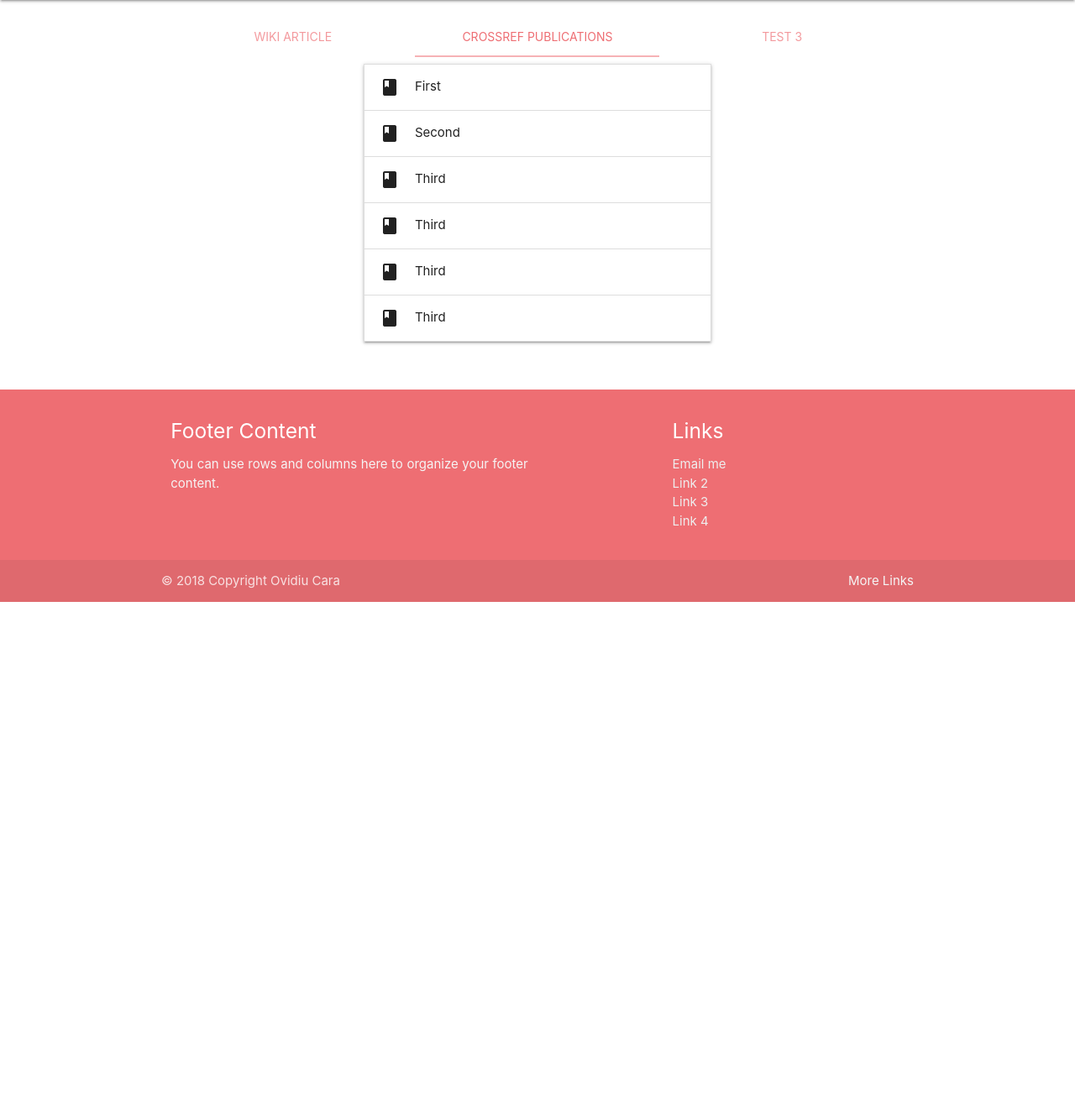
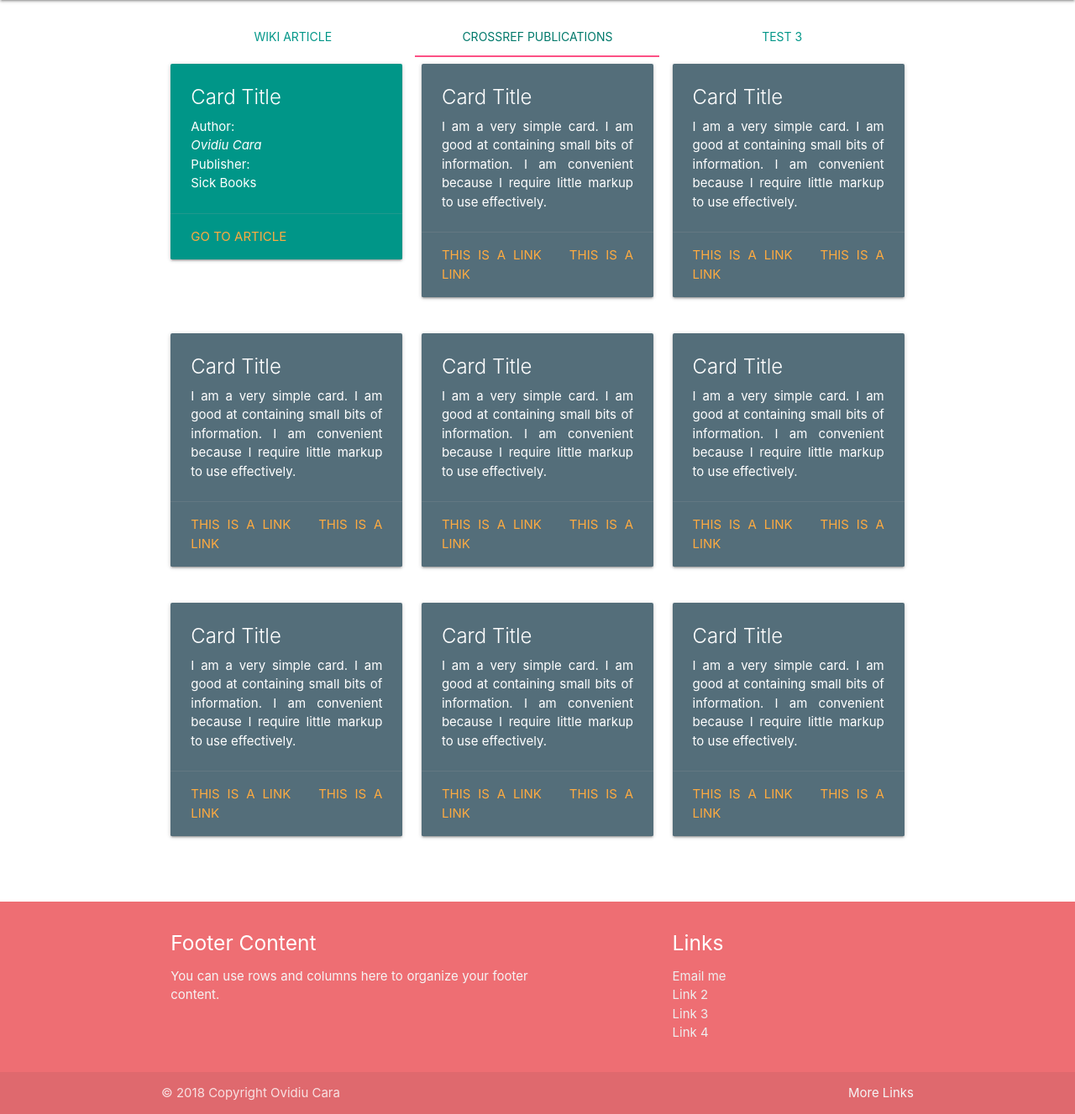
Before and after one commit to rephlexions/RAVE, a Django app: page /view/?page=Post-Impressionism in a window 1280 px wide, after a click on "CROSSREF PUBLICATIONS". Shown: the part 64-1391 px from the top of the page at 84% size. Before the commit the page ends 781 px from the top, so only its background shows below. Run offline with Django 3.2, Linux system fonts and the light colour scheme; data that the repository does not hold is empty; some libraries are stand-ins or nearby versions.

```diff
--- a/RAVE/views.py
+++ b/RAVE/views.py
@@ -39,7 +39,6 @@ class CategoryViewer(View):
     def get(self, request):
         form = SearchForm()
         query = request.GET.get('page')
-        print(request.GET['page'])
         data = get_wiki_page(query)
 
         context = {'json_data': json.dumps(data), 'form': form}
--- a/static/css/home.css
+++ b/static/css/home.css
@@ -3,3 +3,21 @@ h4{
     text-align: center;
 
 }
+
+span.card-title {
+    background-color: rgba(0, 0, 0, .3);
+    width: 359px;
+}
+
+div.card-content p{
+    text-overflow: ellipsis;
+}
+
+div.card-image{
+    display: block;
+    margin: auto;
+}
+
+div.hidden-row{
+    display: none;
+}
--- a/static/css/rave.css
+++ b/static/css/rave.css
@@ -6,22 +6,9 @@ nav{
     background-color: #364f6b;
 }
 
-span.card-title {
-    background-color: rgba(0, 0, 0, .3);
-    width: 359px;
-}
 
 footer{
     color: #fc5185;
-}
-
-div.card-content p{
-    text-overflow: ellipsis;
-}
-
-div.card-image{
-    display: block;
-    margin: auto;
 }
 
 #navbar-form{
--- a/static/css/search.css
+++ b/static/css/search.css
@@ -0,0 +1,13 @@
+span.card-title {
+    background-color: rgba(0, 0, 0, .3);
+    width: 359px;
+}
+
+div.card-content p{
+    text-overflow: ellipsis;
+}
+
+div.card-image{
+    display: block;
+    margin: auto;
+}
--- a/static/css/viewer.css
+++ b/static/css/viewer.css
@@ -26,6 +26,7 @@ h3{
     background-color: #3fc1c9;
     overflow: hidden;
 }
+
 div.toc span.tocnumber,  span.toctext{
     color: white;
 }
@@ -72,6 +73,14 @@ img.materialboxed{
     max-width: 100%;
 }
 
-div.hidden-row{
-    display: none;
+
+/* Tab Colors*/
+.tabs .tab a{
+    color: #009688;
 }
+.tabs .tab a:hover, .tabs .tab a.active{
+    color: #00796b;
+}
+.tabs .indicator {
+    background-color: #fc5185;
+}
--- a/static/js/viewer-jquery.js
+++ b/static/js/viewer-jquery.js
@@ -7,16 +7,18 @@ $('document').ready(function () {
         vars.push(hash[0]);
         vars[hash[0]] = hash[1];
     }
+    /* Add page Title
     var pagename = vars['page'];
     console.log(pagename);
-    var titleheader = $("<h2></h2>");    // Create with jQuery
+    var titleheader = $("<h2></h2>").text(pagename);    // Create with jQuery
+    $('div.mw-parser-output').prepend(titleheader);
+*/
+   var parsed_data = JSON.parse(json_page_data);
+   console.log(parsed_data);
+   var wiki_data = parsed_data['wiki'];
 
-    $('div.mw-parser-output').prepend(titleheader);
+    $("#wiki-data").html(wiki_data).addClass("flow-text");
 
-   var parsed_data = JSON.parse(json_page_data);
-    $("#wiki-data").html(parsed_data);
-
-    $('#wiki-data').addClass("flow-text");
     $('a[title]').each(function(){
         this.href = this.href.replace("/wiki/", "/view/?page=");
     });
@@ -94,6 +96,7 @@ $('document').ready(function () {
     $('.tabs').tabs();
     //$('.parallax').parallax();
 
+
 });
 /*  In order to get all images in their original resolution you need to make an
     API call for each image
--- a/templates/base.html
+++ b/templates/base.html
@@ -10,9 +10,6 @@
         <!--Import materialize.css-->
         <link type="text/css" rel="stylesheet" href="{% static "css/materialize.min.css" %}"  media="screen,projection"/>
         <link type="text/css" rel="stylesheet" href="{% static "css/rave.css" %}"  media="screen,projection"/>
-        <link type="text/css" rel="stylesheet" href="{% static "css/home.css" %}"  media="screen,projection"/>
-        <link type="text/css" rel="stylesheet" href="{% static "css/search.css" %}"  media="screen,projection"/>
-        <link type="text/css" rel="stylesheet" href="{% static "css/viewer.css" %}"  media="screen,projection"/>
         <link rel="stylesheet" href="https://maxcdn.bootstrapcdn.com/font-awesome/4.4.0/css/font-awesome.min.css">
 
         <!--Let browser know website is optimized for mobile-->
@@ -28,9 +25,9 @@
         <nav>
             <div class=" container nav-wrapper">
                 <div class="row">
-                    <div class="col s8 m8 l8">
+                    <div class="col s6 m8 l8">
                         <a href="/home/" class="brand-logo">
- <i id="icon" class="fa fa-paint-brush" style="margin-top:15%;,text-shadow: rgb(172, 172, 172) 0px 0px 0px, rgb(184, 184, 184) 1px 1px 0px, rgb(196, 196, 196) 2px 2px 0px, rgb(208, 208, 208) 3px 3px 0px, rgb(221, 221, 221) 4px 4px 0px, rgb(233, 233, 233) 5px 5px 0px; font-size: 27px; color: rgb(63, 193, 201); height: 46px; width: 46px; line-height: 46px; border-radius: ; text-align: center; background-color: rgb(245, 245, 245);"></i>
+                            <i id="icon" class="fa fa-paint-brush" style="margin-top:15%;,text-shadow: rgb(172, 172, 172) 0px 0px 0px, rgb(184, 184, 184) 1px 1px 0px, rgb(196, 196, 196) 2px 2px 0px, rgb(208, 208, 208) 3px 3px 0px, rgb(221, 221, 221) 4px 4px 0px, rgb(233, 233, 233) 5px 5px 0px; font-size: 27px; color: rgb(63, 193, 201); height: 46px; width: 46px; line-height: 46px; border-radius: ; text-align: center; background-color: rgb(245, 245, 245);"></i>
                         </a>
                     </div>
                     <div class="col s3 m3 l3">
@@ -39,8 +36,8 @@
                             {{ form }}
                         </form>
                     </div>
-                    <div class="col s1 m1 l1">
-                        <ul id="nav-mobile" class="right hide-on-small-and-down">
+                    <div class="col s3 m1 l1">
+                        <ul id="nav-mobile" class="right">
                             <li><a href="">About</a></li>
                         </ul>
                     </div>
--- a/templates/home.html
+++ b/templates/home.html
@@ -344,6 +344,8 @@
     </div>
     <script type="text/javascript" src="{% static "js/home-jquery.js" %}"></script>
     <script type="text/javascript" src="{% static "js/form-jquery.js" %}"></script>
+    <link type="text/css" rel="stylesheet" href="{% static "css/home.css" %}"  media="screen,projection"/>
+
 
 
 
--- a/templates/results.html
+++ b/templates/results.html
@@ -200,6 +200,8 @@
     </script>
     <script type="text/javascript" src="{% static "js/form-jquery.js" %}"></script>
     <script type="text/javascript" src="{% static "js/search-jquery.js" %}"></script>
+    <link type="text/css" rel="stylesheet" href="{% static "css/search.css" %}"  media="screen,projection"/>
+
 
 
 {% endblock content %}
--- a/templates/viewer.html
+++ b/templates/viewer.html
@@ -9,6 +9,7 @@
             <li class="tab col s4"><a href="#test4">Test 3</a></li>
           </ul>
         </div>
+            <!-- Wiki Article --->
             <div id="test1" class="col s12">
                 <div class="col s12 m12 l12">
                   <div class="card-panel white">
@@ -16,66 +17,138 @@
                     </div>
                 </div>
             </div>
+            <!-- Crossref Publications -->
             <div id="test2" class="col s12">
-                <div class="col s12 m6  l6 push-l3" id="crossref-pub">
-                <ul class="collapsible">
-                    <li class="">
-                      <div class="collapsible-header"><i class="material-icons">book</i>First</div>
-                      <div class="collapsible-body"><span>Lorem ipsum dolor sit amet.</span></div>
-                    </li>
-                    <li>
-                      <div class="collapsible-header"><i class="material-icons">book</i>Second</div>
-                      <div class="collapsible-body"><span>Lorem ipsum dolor sit amet.</span></div>
-                    </li>
-                    <li>
-                      <div class="collapsible-header"><i class="material-icons">book</i>Third</div>
-                      <div class="collapsible-body"><span>Lorem ipsum dolor sit amet.</span></div>
-                    </li>
-                     <li>
-                      <div class="collapsible-header"><i class="material-icons">book</i>Third</div>
-                      <div class="collapsible-body"><span>Lorem ipsum dolor sit amet.</span></div>
-                    </li>
-                     <li>
-                      <div class="collapsible-header"><i class="material-icons">book</i>Third</div>
-                      <div class="collapsible-body"><span>Lorem ipsum dolor sit amet.</span></div>
-                    </li>
-                     <li>
-                      <div class="collapsible-header"><i class="material-icons">book</i>Third</div>
-                      <div class="collapsible-body"><span>Lorem ipsum dolor sit amet.</span></div>
-                    </li>
-                </ul>
+                <div class="row">
+                    <div class="col s12 m6 l4">
+                      <div class="card teal">
+                        <div class="card-content white-text">
+                          <span class="card-title">Card Title</span>
+                            <div style="display: inline-block;">
+                                <p>Author:</p><p><em>Ovidiu Cara</em></p>
+                                <p>Publisher:</p><p>Sick Books</p>
+
+                            </div>
+
+                        </div>
+                        <div class="card-action">
+                          <a href="#">Go to Article</a>
+
+                        </div>
+                      </div>
+                    </div>
+                    <div class="col s12 m6 l4">
+                      <div class="card blue-grey darken-1">
+                        <div class="card-content white-text">
+                          <span class="card-title">Card Title</span>
+                          <p>I am a very simple card. I am good at containing small bits of information.
+                          I am convenient because I require little markup to use effectively.</p>
+                        </div>
+                        <div class="card-action">
+                          <a href="#">This is a link</a>
+                          <a href="#">This is a link</a>
+                        </div>
+                      </div>
+                    </div>
+                    <div class="col s12 m6 l4">
+                      <div class="card blue-grey darken-1">
+                        <div class="card-content white-text">
+                          <span class="card-title">Card Title</span>
+                          <p>I am a very simple card. I am good at containing small bits of information.
+                          I am convenient because I require little markup to use effectively.</p>
+                        </div>
+                        <div class="card-action">
+                          <a href="#">This is a link</a>
+                          <a href="#">This is a link</a>
+                        </div>
+                      </div>
+                    </div>
+                  </div>
+                <div class="row">
+                    <div class="col s12 m6 l4">
+                      <div class="card blue-grey darken-1">
+                        <div class="card-content white-text">
+                          <span class="card-title">Card Title</span>
+                          <p>I am a very simple card. I am good at containing small bits of information.
+                          I am convenient because I require little markup to use effectively.</p>
+                        </div>
+                        <div class="card-action">
+                          <a href="#">This is a link</a>
+                          <a href="#">This is a link</a>
+                        </div>
+                      </div>
+                    </div>
+                    <div class="col s12 m6 l4">
+                      <div class="card blue-grey darken-1">
+                        <div class="card-content white-text">
+                          <span class="card-title">Card Title</span>
+                          <p>I am a very simple card. I am good at containing small bits of information.
+                          I am convenient because I require little markup to use effectively.</p>
+                        </div>
+                        <div class="card-action">
+                          <a href="#">This is a link</a>
+                          <a href="#">This is a link</a>
+                        </div>
+                      </div>
+                    </div>
+                    <div class="col s12 m6 l4">
+                      <div class="card blue-grey darken-1">
+                        <div class="card-content white-text">
+                          <span class="card-title">Card Title</span>
+                          <p>I am a very simple card. I am good at containing small bits of information.
+                          I am convenient because I require little markup to use effectively.</p>
+                        </div>
+                        <div class="card-action">
+                          <a href="#">This is a link</a>
+                          <a href="#">This is a link</a>
+                        </div>
+                      </div>
+                    </div>
+                  </div>
+                 <div class="row">
+                    <div class="col s12 m6 l4">
+                      <div class="card blue-grey darken-1">
+                        <div class="card-content white-text">
+                          <span class="card-title">Card Title</span>
+                          <p>I am a very simple card. I am good at containing small bits of information.
+                          I am convenient because I require little markup to use effectively.</p>
+                        </div>
+                        <div class="card-action">
+                          <a href="#">This is a link</a>
+                          <a href="#">This is a link</a>
+                        </div>
+                      </div>
+                    </div>
+                    <div class="col s12 m6 l4">
+                      <div class="card blue-grey darken-1">
+                        <div class="card-content white-text">
+                          <span class="card-title">Card Title</span>
+                          <p>I am a very simple card. I am good at containing small bits of information.
+                          I am convenient because I require little markup to use effectively.</p>
+                        </div>
+                        <div class="card-action">
+                          <a href="#">This is a link</a>
+                          <a href="#">This is a link</a>
+                        </div>
+                      </div>
+                    </div>
+                    <div class="col s12 m6 l4">
+                      <div class="card blue-grey darken-1">
+                        <div class="card-content white-text">
+                          <span class="card-title">Card Title</span>
+                          <p>I am a very simple card. I am good at containing small bits of information.
+                          I am convenient because I require little markup to use effectively.</p>
+                        </div>
+                        <div class="card-action">
+                          <a href="#">This is a link</a>
+                          <a href="#">This is a link</a>
+                        </div>
+                      </div>
+                    </div>
+                  </div>
             </div>
-            </div>
-            <div id="test4" class="col s12">
-            <div class="col s12 m6  l6 push-l3" id="crossref-pub">
-                <ul class="collapsible">
-                    <li class="">
-                      <div class="collapsible-header"><i class="material-icons">book</i>First</div>
-                      <div class="collapsible-body"><span>Lorem ipsum dolor sit amet.</span></div>
-                    </li>
-                    <li>
-                      <div class="collapsible-header"><i class="material-icons">book</i>Second</div>
-                      <div class="collapsible-body"><span>Lorem ipsum dolor sit amet.</span></div>
-                    </li>
-                    <li>
-                      <div class="collapsible-header"><i class="material-icons">book</i>Third</div>
-                      <div class="collapsible-body"><span>Lorem ipsum dolor sit amet.</span></div>
-                    </li>
-                     <li>
-                      <div class="collapsible-header"><i class="material-icons">book</i>Third</div>
-                      <div class="collapsible-body"><span>Lorem ipsum dolor sit amet.</span></div>
-                    </li>
-                     <li>
-                      <div class="collapsible-header"><i class="material-icons">book</i>Third</div>
-                      <div class="collapsible-body"><span>Lorem ipsum dolor sit amet.</span></div>
-                    </li>
-                     <li>
-                      <div class="collapsible-header"><i class="material-icons">book</i>Third</div>
-                      <div class="collapsible-body"><span>Lorem ipsum dolor sit amet.</span></div>
-                    </li>
-                </ul>
-            </div>
-        </div>
+            <!-- Gallery? -->
+            <div id="test4" class="col s12"></div>
     </div>
 
     <script type="text/javascript">
@@ -83,6 +156,7 @@
     </script>
     <script type="text/javascript" src="{% static "js/viewer-jquery.js" %}"></script>
     <script type="text/javascript" src="{% static "js/form-jquery.js" %}"></script>
+    <link type="text/css" rel="stylesheet" href="{% static "css/viewer.css" %}"  media="screen,projection"/>
 
 {% endblock content %}
 <!--
```
Also changed, not shown: RAVE/utils/api_utils.py (+45 -8 lines).
